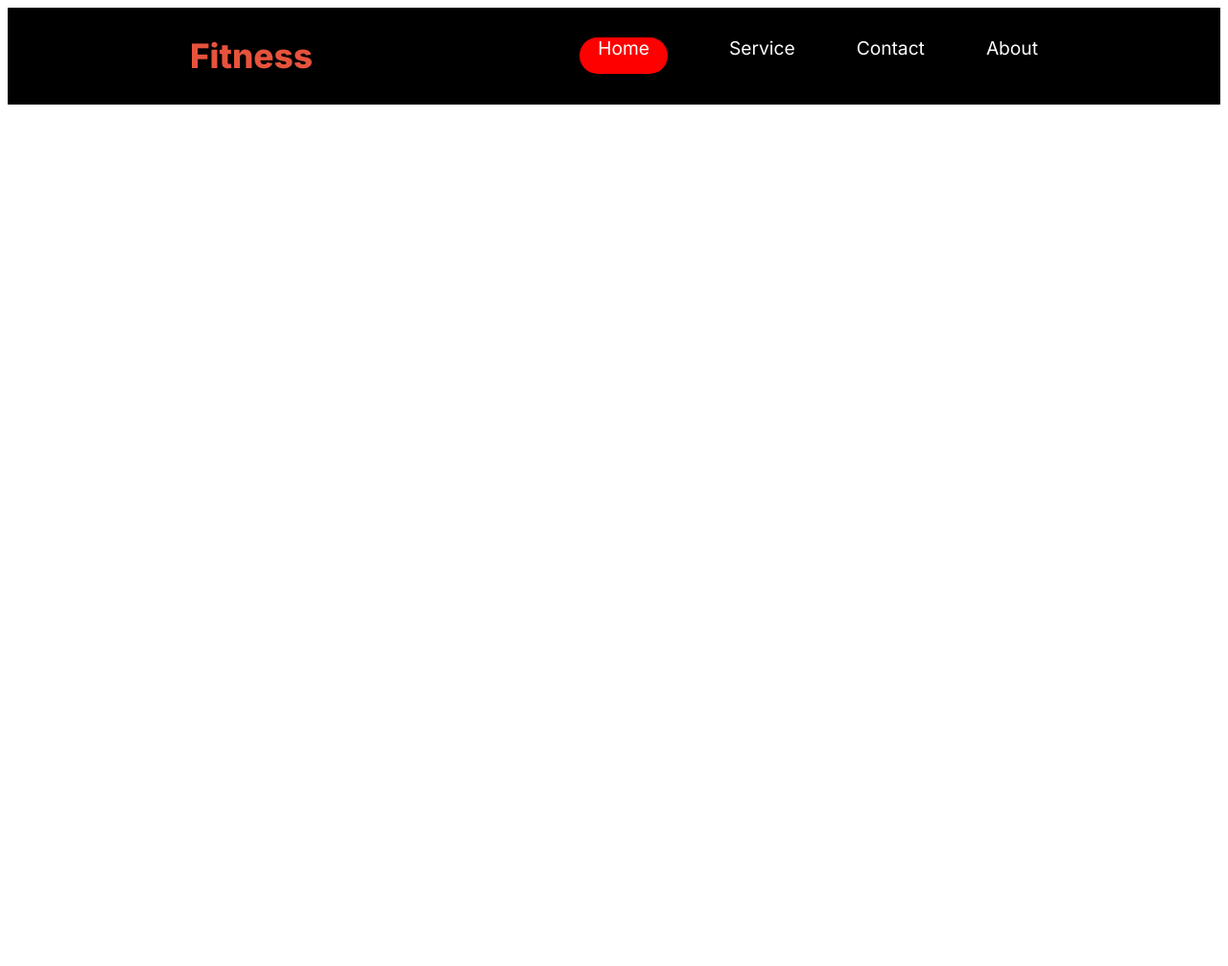
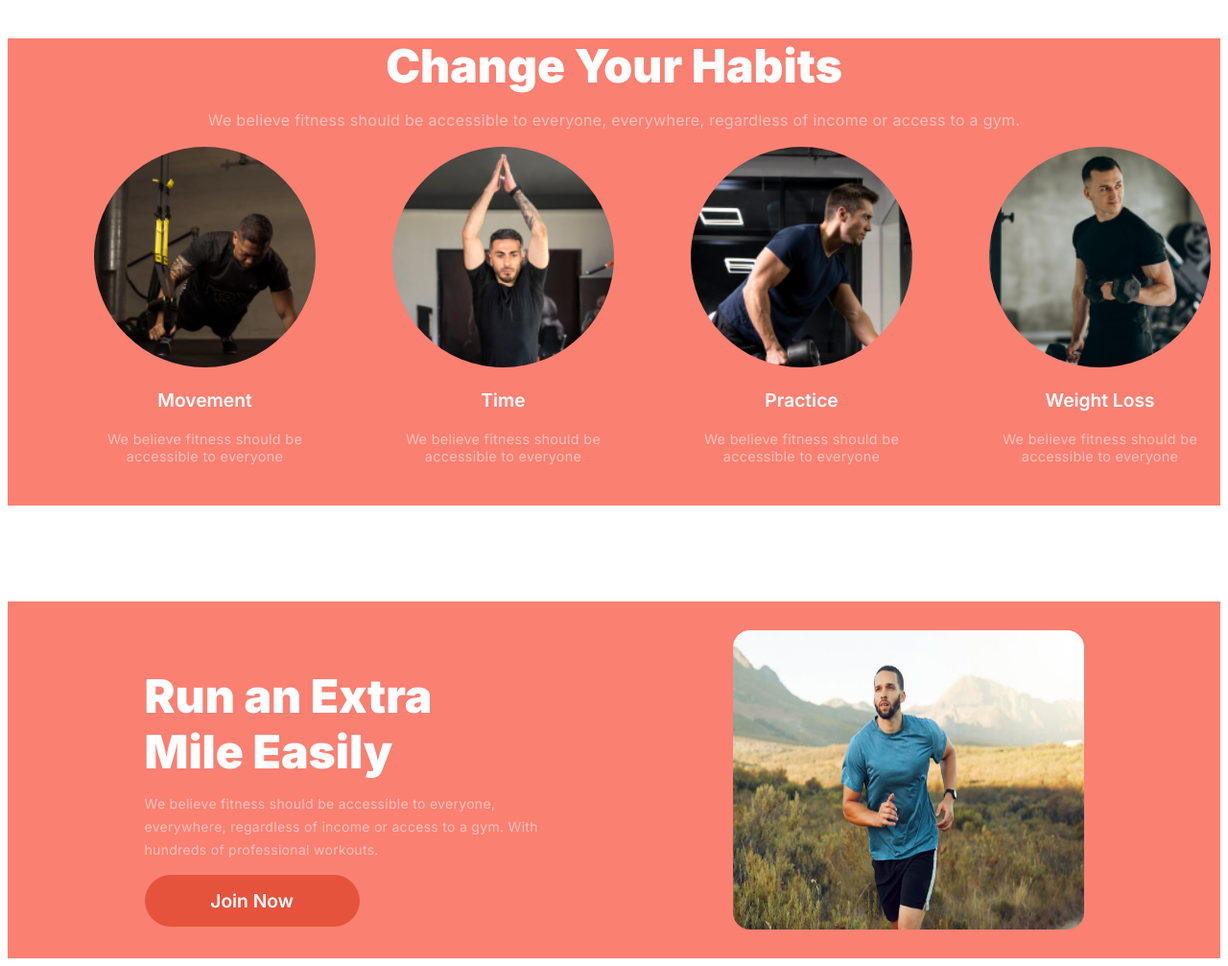
Before and after one commit to ShamolHasan05/Assignment-2, a plain HTML site: page index.html in a window 1280 px wide. Shown: the whole page at 96% size. Before the commit the page ends 800 px from the top, so only its background shows below. Drawn offline with Linux system fonts and the light colour scheme; a web font is replaced by a local one.

Commit message:
added Run section

```diff
--- a/index.html
+++ b/index.html
@@ -6,25 +6,60 @@
     <title>Assignmnet 2</title>
     <link rel="stylesheet" href="styles/style.css">
 </head>
-<body class="inter">
+<body class="inter body">
 
-    <header class="header">
-
-        <nav class="nav-bar">
-            <h2 class="nav-title">Fitness</h2>
-            <ul class="nav-links">
-                <li class="nav-item nav-home"><a href="">Home</a></li>
-                <li class="nav-item"><a href="">Service</a></li>
-                <li class="nav-item"><a href="">Contact</a></li>
-                <li class="nav-item"><a href="">About</a></li>
-            </ul>
-
-        </nav>
+    <header>
 
     </header>
+    <main>
+        <section class="habit">
+            <div class="habit-content">
+                <h2 class="title">Change Your Habits</h2>
+                <p class="description">We believe fitness should be accessible to everyone, everywhere, regardless of income or access to a gym.</p>
+            </div>
+
+            <div class="habit-pic-contain">
+                <div class="pic-div">
+                    <img class="habit-image" src="images/image 3.png" alt="">
+                    <p class="habit-title">Movement</p>
+                    <p class="habit-description">We believe fitness should be accessible to everyone</p>
+                </div>
+                <div class="pic-div">
+                    <img class="habit-image" src="images/image 2.png" alt="">
+                    <p class="habit-title">Time</p>
+                    <p class="habit-description">We believe fitness should be accessible to everyone</p>
+                </div>
+                <div class="pic-div">
+                    <img class="habit-image"  src="images/image 4.png" alt="">
+                    <p class="habit-title">Practice</p>
+                    <p class="habit-description">We believe fitness should be accessible to everyone</p>
+                </div>
+                <div class="pic-div">
+                    <img class="habit-image"  src="images/image 5.png" alt="">
+                    <p class="habit-title">Weight Loss</p>
+                    <p class="habit-description">We believe fitness should be accessible to everyone</p>
+                </div>
+            </div>
+
+        </section>
+
+        <section class="run">
+            <div class="run-content">
+                <h2 class="run-title">Run an Extra <br> Mile Easily</h2>
+                <p class="run-description">We believe fitness should be accessible to everyone, everywhere, regardless of income or access to a gym. With hundreds of professional workouts.</p>
+                <button class="run-btn">Join Now</button>
+            </div>
+            <div class="run-image-div">
+                <img src="images/run.jpg" alt="">
+            </div>
+        </section>
 
 
 
+    </main>
+    <footer>
+
+    </footer>
 
 </body>
 </html>
--- a/styles/style.css
+++ b/styles/style.css
@@ -4,59 +4,186 @@
 /* font-family: 'Miama', sans-serif; */
 
 
-.inter{
+.inter {
     font-family: "Inter", sans-serif;
     font-optical-sizing: auto;
     font-weight: 400px;
     font-style: normal;
 }
 
-/* Header Section Style */
+.body {
+    /* background-color: black; */
+}
 
-/* Nav-Bar Style */
-.nav-bar{
-    display: flex;
-    background-color: black;
+main {
+    max-width: 1440px;
+    margin: 0 auto;
+}
+
+
+/* Habit Section */
+
+.habit {
+    background-color: salmon;
+    padding: 0 50px 100px 50px;
+}
+
+.habit-content {
     align-items: center;
-    justify-content: space-between;
+}
+
+.title {
+    color: rgb(255, 255, 255);
+    font-size: 3rem;
+    font-weight: 900;
+    line-height: 120%;
+    letter-spacing: 0%;
+    margin-bottom: 5px;
+    text-align: center;
+}
+
+.description {
+    color: rgba(255, 255, 255, 0.5);
+    font-size: 1rem;
+    font-weight: 400;
+    line-height: 24px;
+    letter-spacing: 0.3px;
+    text-align: center;
+}
+
+.habit-pic-contain {
+    display: grid;
+    grid-template-columns: repeat(4, 1fr);
 
 }
 
-.nav-title{
-    color: rgb(230, 83, 60);
-    font-family: Inter;
-    font-size: 2.2rem;
-    font-weight: 800;
+.pic-div {
+    /* Frame 22 */
+    position: static;
+    width: 231px;
+    height: 274px;
+
+    /* Inside Auto Layout */
+    flex: none;
+    order: 1;
+    flex-grow: 0;
+    margin: 0px 40px;
+}
+
+.habit-image {
+    width: 100%;
+    border-radius: 50%;
+}
+
+.habit-title {
+    color: rgb(255, 255, 255);
+    font-size: 1.2rem;
+    font-weight: 600;
     line-height: 120%;
     letter-spacing: 0%;
-    margin-left: 190px;
+    text-align: center;
 }
 
-.nav-links{
-    display: flex;
-    gap: 4rem;
-    margin-right: 190px;
+.habit-description {
+    color: rgba(255, 255, 255, 0.5);
+    font-family: Inter;
+    font-size: .9rem;
+    font-weight: 400;
+    line-height: 18px;
+    letter-spacing: 0.3px;
+    text-align: center;
 }
 
-.nav-item{
-    list-style: none;
+
+/* Run Section Style */
+
+.run {
+    display: flex;
+    justify-content: center;
+    gap: 170px;
+    background-color: salmon;
+    padding: 30px;
+    margin-top: 100px;
+    display: flex;
 }
 
-.nav-item a{
-    text-decoration: none;
-    color: rgb(252, 252, 252);
+.run-content {
+    width: 443px;
+    height: 290px;
+}
+
+.run-title {
+    color: rgb(255, 255, 255);
+    font-family: Inter;
+    font-size: 3rem;
+    font-weight: 900;
+    line-height: 120%;
+    letter-spacing: 0%;
+    text-align: left;
+    margin-bottom: 5px;
+}
+
+.run-description {
+    color: rgba(255, 255, 255, 0.5);
+    font-family: Inter;
+    font-size: 14px;
+    font-weight: 400;
+    line-height: 24px;
+    letter-spacing: 0.3px;
+    text-align: left;
+}
+
+.run-btn {
+    width: 224px;
+    height: 54px;
+    border-radius: 42px;
+    background: rgb(230, 83, 60);
+    border: none;
+
+    color: rgb(255, 255, 255);
     font-family: Inter;
     font-size: 1.2rem;
-    font-weight: 400;
-    line-height: 120%;
-    letter-spacing: 0%;
+    font-weight: 600;
+    line-height: 22px;
+    letter-spacing: 0px;
+    text-align: center;
 }
 
-.nav-home{
-    background-color: red;
-    width: 92px;
-    height: 38px;
-    text-align: center;
-    flex: none;
-    border-radius: 20px;
+.run-image-div {
+    /* Below code for Zoom */
+    display: inline-grid;
+    overflow: hidden;
+    border-radius: 18px;
 }
+
+.run-image-div img{
+    width: 366px;
+    height: 312px;
+    /* Below code for zoom */
+    transform: scale(2.5);
+    transform-origin: 75% 30%;
+}
+
+
+
+
+/* Responsive for Small Device */
+
+
+@media screen and (max-width: 576px) {
+
+
+    /* Habit Section */
+    .habit-pic-contain {
+        grid-template-columns: repeat(1, 1fr);
+        gap: 80px;
+    }
+
+    /* Run Section */
+    .run{
+        flex-direction: column;
+        gap: 40px;
+    }
+
+
+}
```
